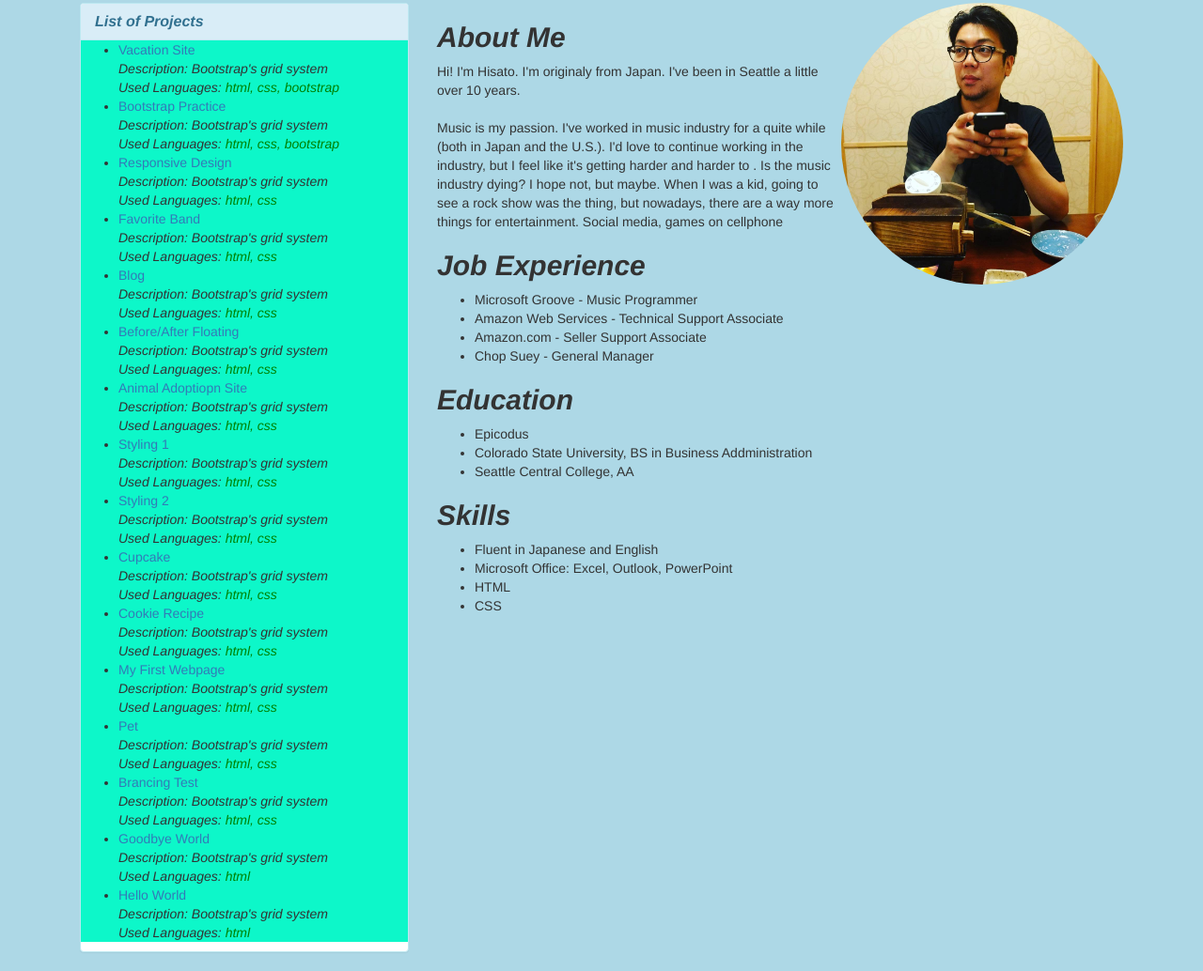
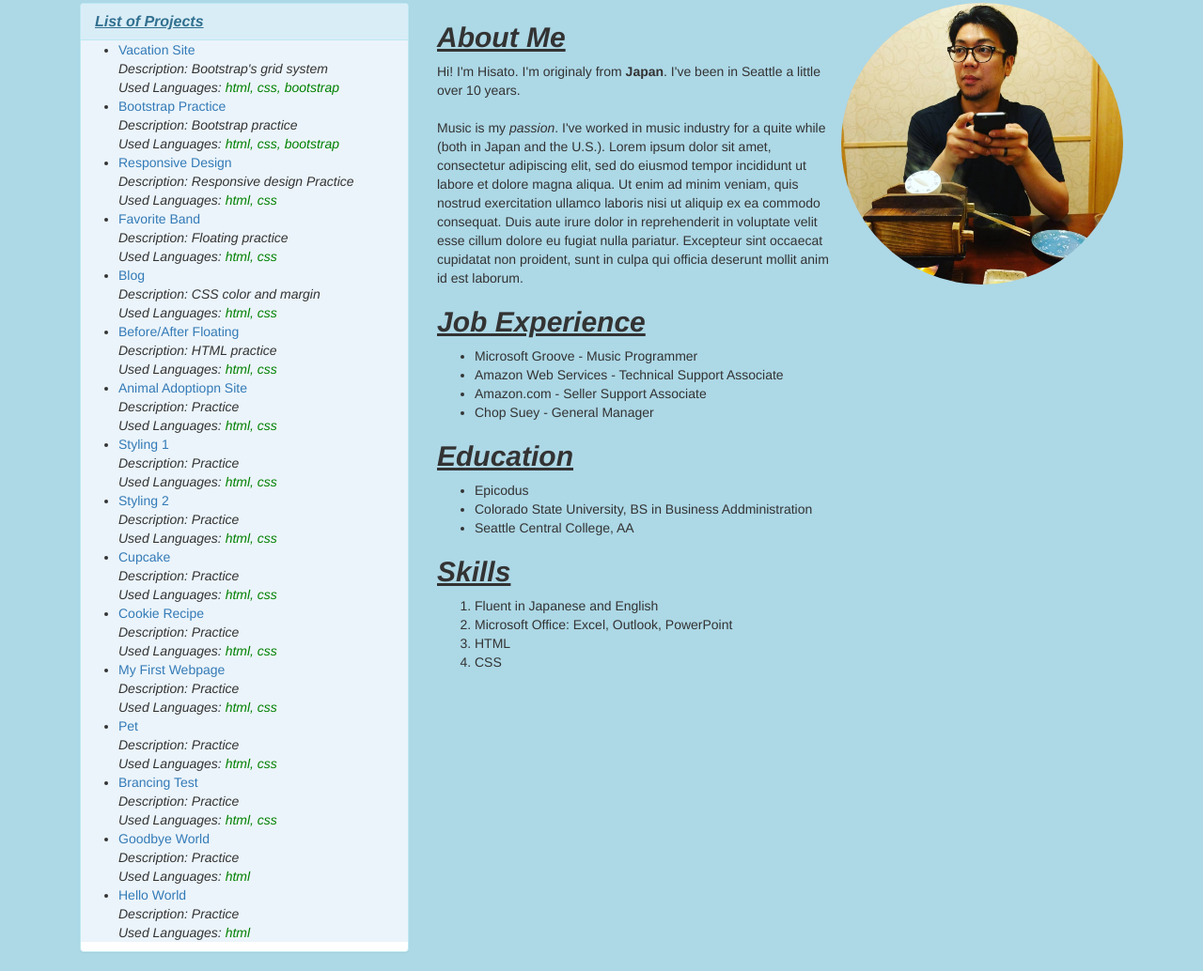
Before and after one commit to hisatokawaminami/wk1-project, a plain HTML site: page index.html in a window 1280 px wide. Shown: the part 267-1301 px from the top of the page at 94% size. Drawn offline with Linux system fonts and the light colour scheme.

Commit message:
add <em>

```diff
--- a/css/styles.css
+++ b/css/styles.css
@@ -9,6 +9,8 @@ h2 {
   font-style: italic;
   font-weight: bold;
   font-size: 30px;
+  text-decoration: underline;
+
 }
 
 p2 {
@@ -24,7 +26,8 @@ body {
 }
 
 .sidebar {
-  background-color: #0DF7C9;
+  background-color: #EBF4FA;
+
 }
 
 .jumbotron {
--- a/index.html
+++ b/index.html
@@ -24,49 +24,49 @@
             <p2>Description: Bootstrap's grid system</p2><br>
             <p2>Used Languages: <span class="language">html, css, bootstrap</span></p2>
           <li><a href="https://github.com/hisatokawaminami/bootstrap-practice.git">Bootstrap Practice</a></li>
-            <p2>Description: Bootstrap's grid system</p2><br>
+            <p2>Description: Bootstrap practice</p2><br>
             <p2>Used Languages: <span class="language">html, css, bootstrap</span></p2>
           <li><a href="https://github.com/hisatokawaminami/media-responsive.git">Responsive Design</a></li>
-            <p2>Description: Bootstrap's grid system</p2><br>
+            <p2>Description: Responsive design Practice</p2><br>
             <p2>Used Languages: <span class="language">html, css</span></p2>
           <li><a href="https://github.com/hisatokawaminami/favorite-band.git">Favorite Band</a></li>
-            <p2>Description: Bootstrap's grid system</p2><br>
+            <p2>Description: Floating practice</p2><br>
             <p2>Used Languages: <span class="language">html, css</span></p2>
           <li><a href="https://github.com/hisatokawaminami/blogging.git">Blog</a></li>
-            <p2>Description: Bootstrap's grid system</p2><br>
+            <p2>Description: CSS color and margin</p2><br>
             <p2>Used Languages: <span class="language">html, css</span></p2>
           <li><a href="https://github.com/hisatokawaminami/cascading-practice.git">Before/After Floating</a></li>
-            <p2>Description: Bootstrap's grid system</p2><br>
+            <p2>Description: HTML practice</p2><br>
             <p2>Used Languages: <span class="language">html, css</span></p2>
           <li><a href="https://github.com/hisatokawaminami/cascading-practice.git">Animal Adoptiopn Site</a></li>
-            <p2>Description: Bootstrap's grid system</p2><br>
+            <p2>Description: Practice</p2><br>
             <p2>Used Languages: <span class="language">html, css</span></p2>
           <li><a href="https://github.com/hisatokawaminami/boring-class.git">Styling 1</a></li>
-            <p2>Description: Bootstrap's grid system</p2><br>
+            <p2>Description: Practice</p2><br>
             <p2>Used Languages: <span class="language">html, css</span></p2>
           <li><a href="https://github.com/hisatokawaminami/styling.git">Styling 2</a></li>
-            <p2>Description: Bootstrap's grid system</p2><br>
+            <p2>Description: Practice</p2><br>
             <p2>Used Languages: <span class="language">html, css</span></p2>
           <li><a href="https://github.com/hisatokawaminami/cupcake.git">Cupcake</a></li>
-            <p2>Description: Bootstrap's grid system</p2><br>
+            <p2>Description: Practice</p2><br>
             <p2>Used Languages: <span class="language">html, css</span></p2>
           <li><a href="https://github.com/hisatokawaminami/cookie.git">Cookie Recipe</a></li>
-            <p2>Description: Bootstrap's grid system</p2><br>
+            <p2>Description: Practice</p2><br>
             <p2>Used Languages: <span class="language">html, css</span></p2>
           <li><a href="https://github.com/hisatokawaminami/my-first-webpage.git">My First Webpage</a></li>
-            <p2>Description: Bootstrap's grid system</p2><br>
+            <p2>Description: Practice</p2><br>
             <p2>Used Languages: <span class="language">html, css</span></p2>
           <li><a href="https://github.com/hisatokawaminami/Pet.git">Pet</a></li>
-            <p2>Description: Bootstrap's grid system</p2><br>
+            <p2>Description: Practice</p2><br>
             <p2>Used Languages: <span class="language">html, css</span></p2>
           <li><a href="https://github.com/hisatokawaminami/branching-test-project.git">Brancing Test</a></li>
-            <p2>Description: Bootstrap's grid system</p2><br>
+            <p2>Description: Practice</p2><br>
             <p2>Used Languages: <span class="language">html, css</span></p2>
           <li><a href="https://github.com/hisatokawaminami/goodbye.git">Goodbye World</a></li>
-            <p2>Description: Bootstrap's grid system</p2><br>
+            <p2>Description: Practice</p2><br>
             <p2>Used Languages: <span class="language">html</span></p2>
           <li><a href="https://github.com/hisatokawaminami/hello-world.git">Hello World</a></li>
-            <p2>Description: Bootstrap's grid system</p2><br>
+            <p2>Description: Practice</p2><br>
             <p2>Used Languages: <span class="language">html</span></p2>
         </ul>
         </div>
@@ -77,11 +77,15 @@
     <div class="col-md-8">
     <img class=hisato src="img/hisato.jpg" alt="a photo of me">
     <h2>About Me</h2>
-    <p>Hi! I'm Hisato. I'm originaly from Japan. I've been in Seattle a little over 10 years.<br><br>Music is my passion.
+    <p>Hi! I'm Hisato. I'm originaly from <strong>Japan</strong>.
+      I've been in Seattle a little over 10 years.<br><br>Music is my <em>passion</em>.
       I've worked in music industry for a quite while (both in Japan and the U.S.).
-      I'd love to continue working in the industry, but I feel like it's getting harder and harder to .
-    Is the music industry dying? I hope not, but maybe. When I was a kid, going to see a rock show was the thing, but nowadays,
-  there are a way more things for entertainment. Social media, games on cellphone </p>
+      Lorem ipsum dolor sit amet, consectetur adipiscing elit, sed do eiusmod tempor
+      incididunt ut labore et dolore magna aliqua. Ut enim ad minim veniam,
+      quis nostrud exercitation ullamco laboris nisi ut aliquip ex ea commodo consequat.
+      Duis aute irure dolor in reprehenderit in voluptate velit esse cillum
+      dolore eu fugiat nulla pariatur. Excepteur sint occaecat cupidatat non proident,
+      sunt in culpa qui officia deserunt mollit anim id est laborum. </p>
 
     <h2>Job Experience</h2>
       <ul>
@@ -99,14 +103,12 @@
         </ul>
 
         <h2>Skills</h2>
-          <ul>
+          <ol>
             <li>Fluent in Japanese and English</li>
             <li>Microsoft Office: Excel, Outlook, PowerPoint</li>
             <li>HTML</li>
             <li>CSS</li>
-
-
-          </ul>
+          </ol>
 
 
 
```
